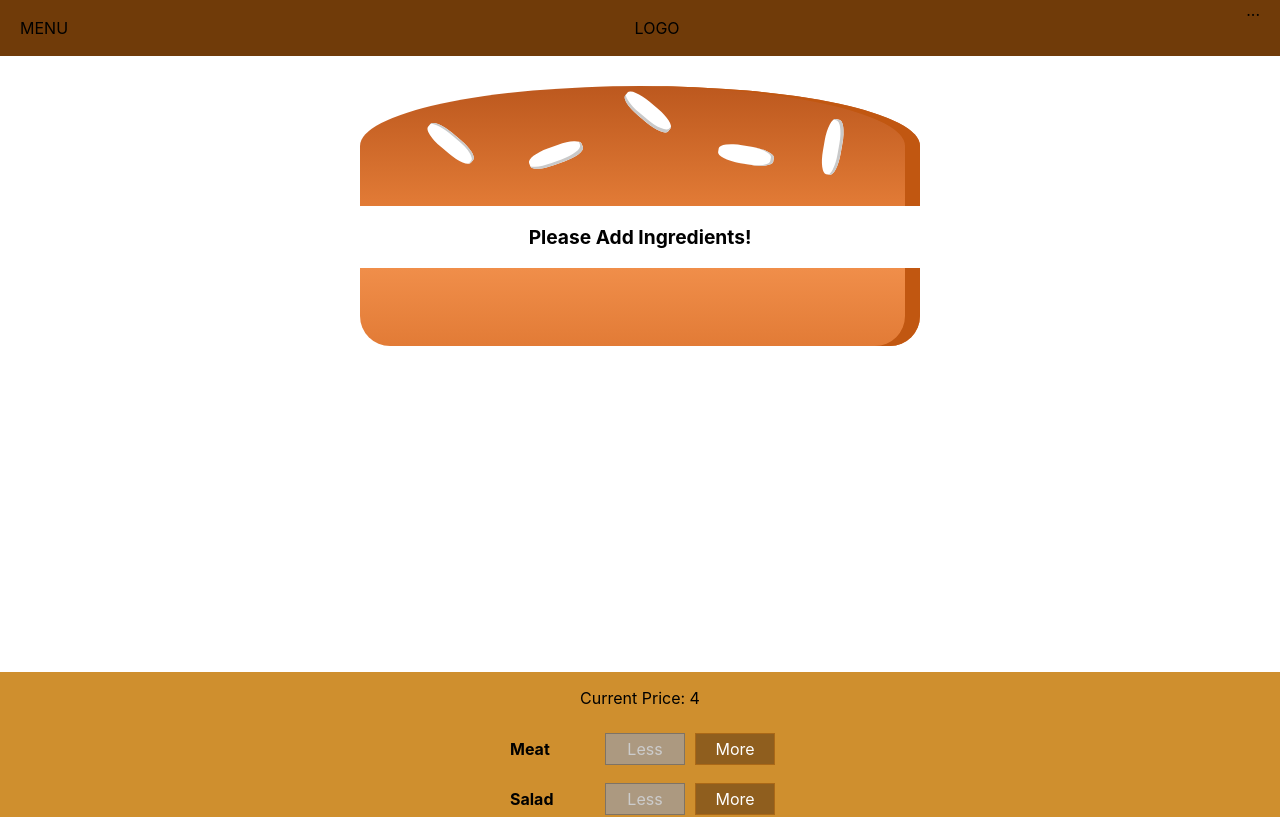
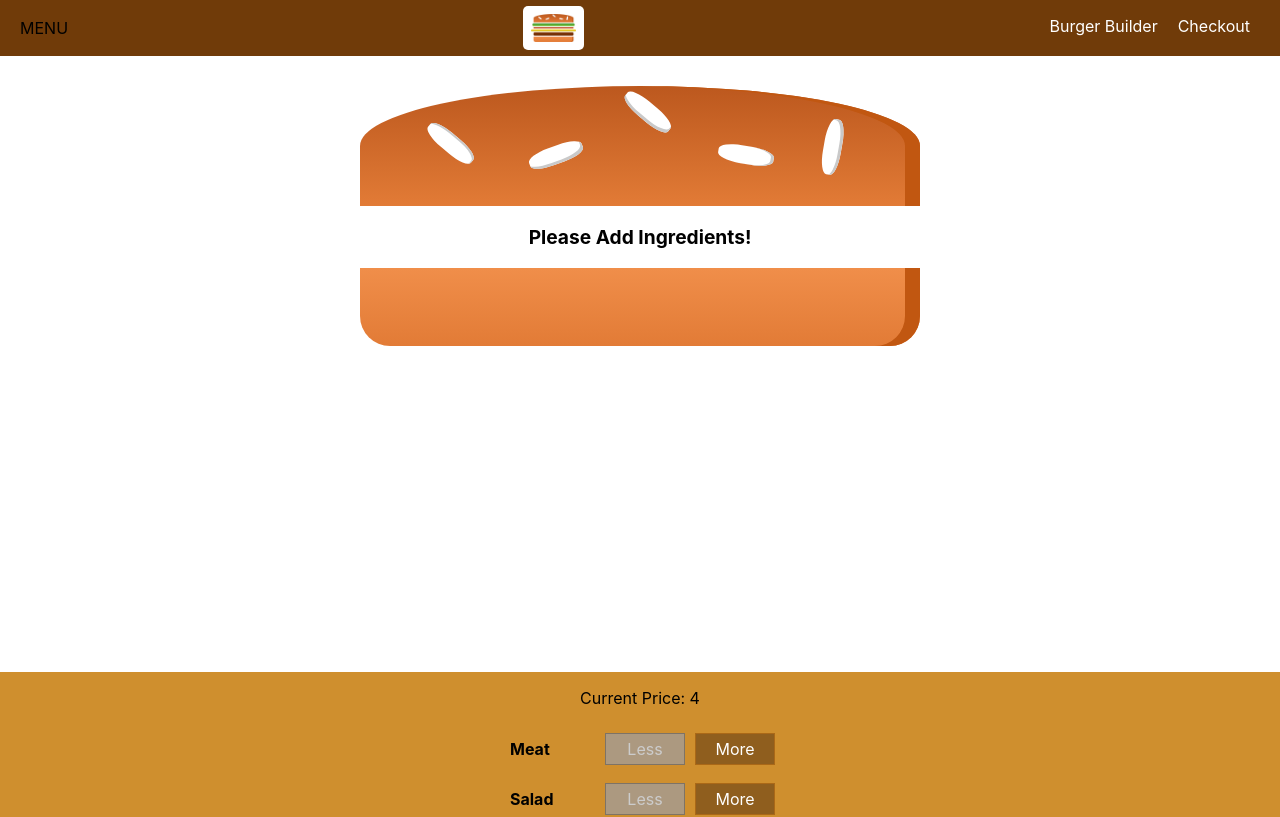
Before and after one commit to C-Shi/burger-builder, a React (Create React App) app: page / in a window 1280 px wide. Shown: the top 817 px of the page. Built offline with nearby package versions, Linux system fonts and the light colour scheme.

Commit message:
add sidedrawer

```diff
--- a/src/components/Layout/Layout.js
+++ b/src/components/Layout/Layout.js
@@ -1,12 +1,14 @@
 import React from 'react';
 import Aux from '../../hoc/Aux';
-import Toolbar from '../Navigation/Toolbar/Toolbar'
-import './Layout.css'
+import Toolbar from '../Navigation/Toolbar/Toolbar';
+import SideDrawer from '../Navigation/SideDrawer/SideDrawer';
+import './Layout.css';
 
 const layout = ( props ) => {
   return (
     <Aux>
       <Toolbar />
+      <SideDrawer />
       <main className="Content">
         {props.children}
       </main>
--- /dev/null
+++ b/src/components/Logo/Logo.css
@@ -0,0 +1,12 @@
+.Logo {
+  background-color: #fff;
+  padding: 8px;
+  height: 80%;
+  box-sizing: border-box;
+  border-radius: 5px;
+}
+
+.Logo img {
+  height: 100%;
+
+}
--- /dev/null
+++ b/src/components/Logo/Logo.js
@@ -0,0 +1,11 @@
+import React from 'react'
+import './Logo.css'
+import burgerLogo from '../../asset/images/burger-logo.png'
+
+const Logo = ( props ) => (
+  <div className='Logo'>
+    <img src={burgerLogo} alt="myBurger" />
+  </div>
+)
+
+export default Logo
--- /dev/null
+++ b/src/components/Navigation/NavigationItems/NavigationItems.css
@@ -0,0 +1,33 @@
+.NavigationItems {
+  margin: 0;
+  padding: 0;
+  list-style: none;
+  display: flex;
+  align-items: center;
+  height: 100%;
+}
+
+.NavigationItem {
+  margin: 0;
+  box-sizing: border-box;
+  display: flex;
+  height: 100%;
+  align-items: center;
+}
+
+.NavigationItem a {
+  color: #fff;
+  text-decoration: none;
+  height: 100%;
+  padding: 16px 10px;
+  border-bottom: 4px solid transparent;
+  box-sizing: border-box;
+  display: block;
+}
+
+.NavigationItem a:hover,
+.NavigationItem a:active {
+  background-color: #8f5c2c;
+  border-bottom: 4px solid #40a4c8;
+  color: #fff;
+}
--- /dev/null
+++ b/src/components/Navigation/NavigationItems/NavigationItems.js
@@ -0,0 +1,17 @@
+import React from 'react'
+import './NavigationItems.css'
+
+const NavigationItems = ( props ) => {
+  return (
+    <ul className="NavigationItems">
+      <li className="NavigationItem">
+        <a href={props.link} className={props.active ? 'active' : null}>Burger Builder</a>
+      </li>
+      <li className="NavigationItem">
+        <a href={props.link} className={props.active ? 'active' : null}>Checkout</a>
+      </li>
+    </ul>
+  )
+}
+
+export default NavigationItems
--- /dev/null
+++ b/src/components/Navigation/SideDrawer/SideDrawer.css
@@ -0,0 +1,27 @@
+.SideDrawer {
+  position: fixed;
+  width: 280px;
+  max-width: 70%;
+  height: 100%;
+  left: 0;
+  top: 0;
+  z-index: 200;
+  background-color: #fff;
+  padding: 32px 16px;
+  box-sizing: border-box;
+  transition: transform 0.3s ease-out
+}
+
+@media (min-width: 500px) {
+  .SideDrawer {
+    display: none;
+  }
+}
+
+.Open {
+  transform: translateX(0);
+}
+
+.Close {
+  transform: translateX(-100%);
+}
--- /dev/null
+++ b/src/components/Navigation/SideDrawer/SideDrawer.js
@@ -0,0 +1,17 @@
+import React from 'react';
+import Logo from '../../Logo/Logo';
+import NavigationItems from '../NavigationItems/NavigationItems'
+import './SideDrawer.css'
+
+const SideDrawer = (props) => {
+  return (
+    <div className='SideDrawer'>
+      <Logo />
+      <nav>
+        <NavigationItems />
+      </nav>
+    </div>
+  )
+}
+
+export default SideDrawer;
--- a/src/components/Navigation/Toolbar/Toolbar.js
+++ b/src/components/Navigation/Toolbar/Toolbar.js
@@ -1,4 +1,6 @@
 import React from 'react'
+import Logo from '../../Logo/Logo'
+import NavigationItems from '../../Navigation/NavigationItems/NavigationItems'
 
 import './Toolbar.css'
 
@@ -6,9 +8,9 @@
   return (
     <header className='Toolbar'>
       <div>MENU</div>
-      <div>LOGO</div>
+      <Logo />
       <nav>
-        ...
+       <NavigationItems />
       </nav>
     </header>
   )
```
Also changed, not shown: src/asset/images/burger-logo.png (added).
